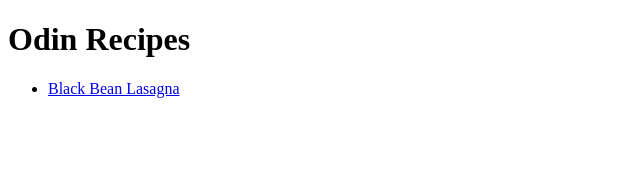
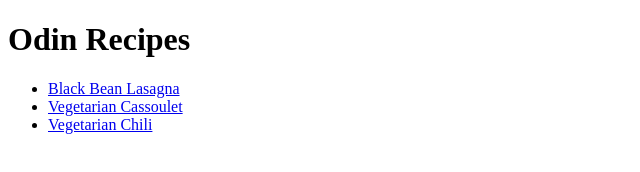
Before and after one commit to Latheus/odin-recipes, a plain HTML site: page index.html in a window 1280 px wide. Shown: the whole page, without its empty margins (0-640 px from the left). Drawn offline with Linux system fonts and the light colour scheme.

Commit message:
Add recipes to index.html
I forgot about saving index html. Done and added to the main branch,
so now it will display on the website.

```diff
--- a/index.html
+++ b/index.html
@@ -9,6 +9,8 @@
         <p>
             <ul>
                 <li><a href="recipes/BlackBeanLasagna.html">Black Bean Lasagna</a></li>
+                <li><a href="recipes/VegetarianCassoulet.html">Vegetarian Cassoulet</a></li>
+                <li><a href="recipes/VegetarianChili.html">Vegetarian Chili</a></li>
             </ul>
         </p>
     </body>
```
